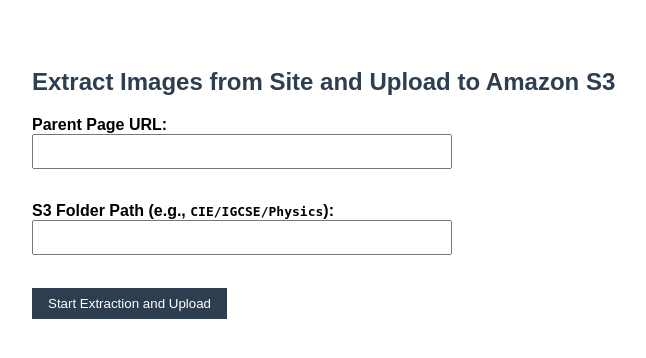
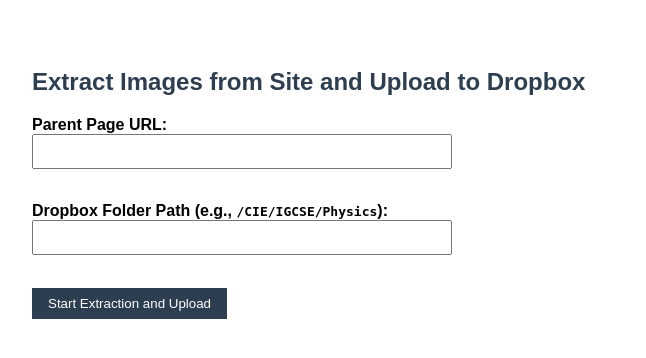
Before and after one commit to Sankarikm126/Image-Export-Tool, a Flask app: page / in a window 1280 px wide. Shown: the top 358 px of the page, without its empty margins (16-662 px from the left). Run offline with Flask 3, Linux system fonts and the light colour scheme.

Commit message:
Update index.html

```diff
--- a/templates/index.html
+++ b/templates/index.html
@@ -1,7 +1,7 @@
 <!DOCTYPE html>
 <html>
 <head>
-    <title>Extract Images to Amazon S3</title>
+    <title>Extract Images to Dropbox</title>
     <style>
         body {
             font-family: Arial, sans-serif;
@@ -32,19 +32,17 @@
             border-left: 4px solid #3498db;
         }
         a {
-            display: block;
-            margin-top: 5px;
             color: #2980b9;
         }
     </style>
 </head>
 <body>
-    <h2>Extract Images from Site and Upload to Amazon S3</h2>
+    <h2>Extract Images from Site and Upload to Dropbox</h2>
     <form method="post">
         <label for="url">Parent Page URL:</label><br>
         <input type="text" name="url" required><br><br>
 
-        <label for="course_folder">S3 Folder Path (e.g., <code>CIE/IGCSE/Physics</code>):</label><br>
+        <label for="course_folder">Dropbox Folder Path (e.g., <code>/CIE/IGCSE/Physics</code>):</label><br>
         <input type="text" name="course_folder" required><br><br>
 
         <input type="submit" value="Start Extraction and Upload">
```
